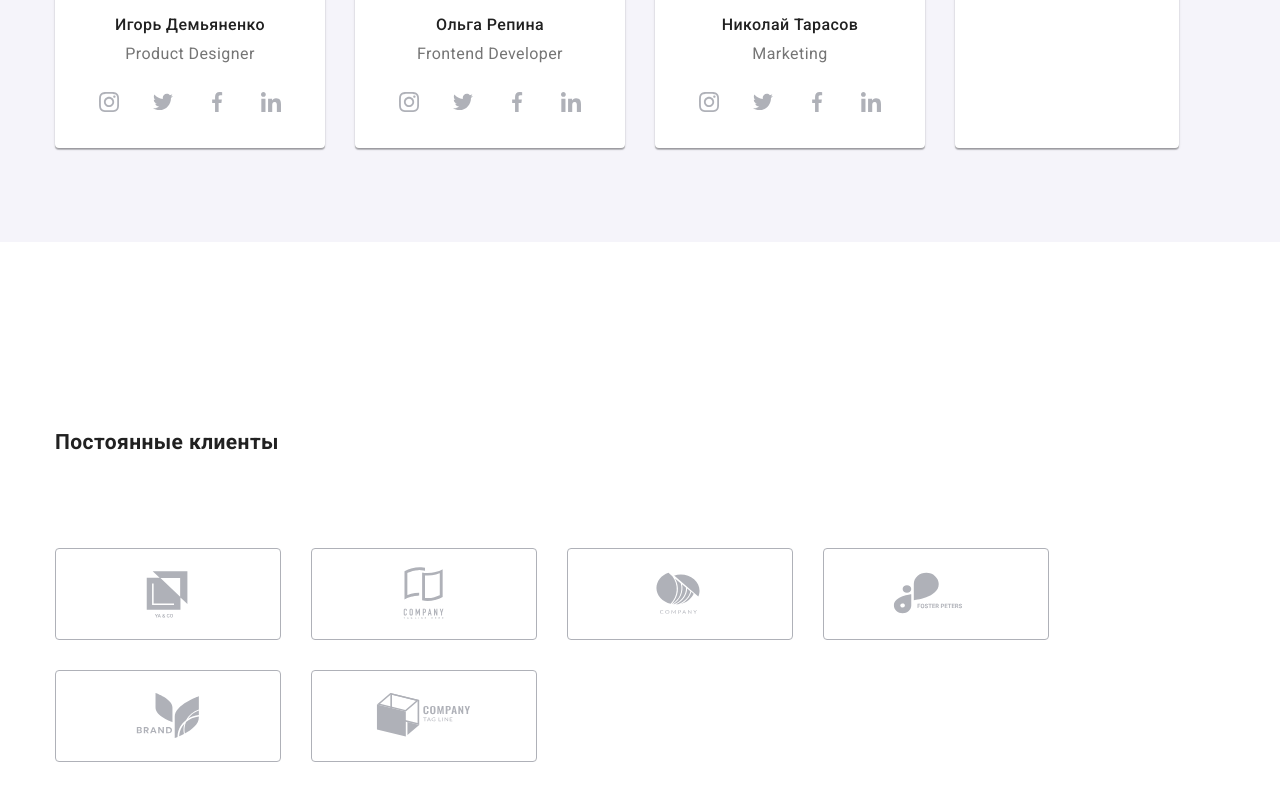
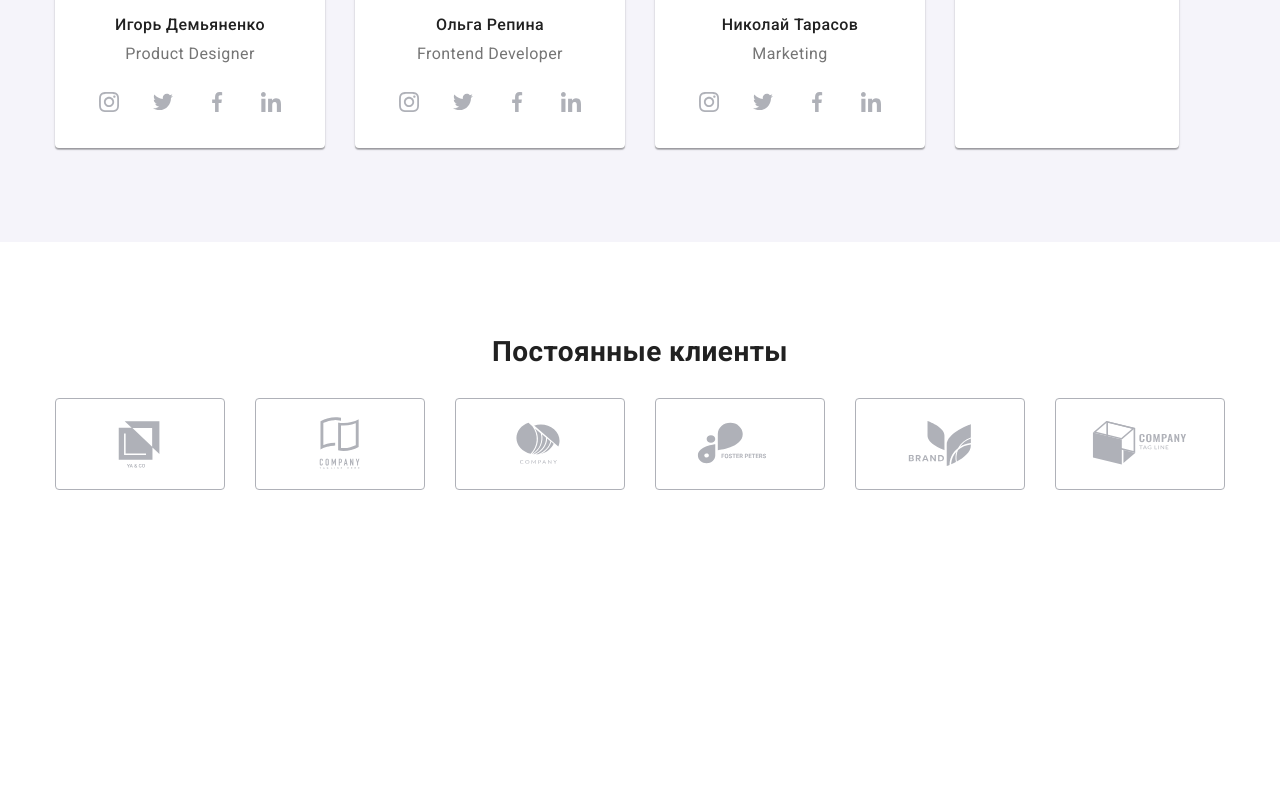
Before and after one commit to FinikBranson/goit-markup-hw-08, a plain HTML site: page index.html in a window 1280 px wide. Shown: the part 1550-2350 px from the top of the page. After the commit the page ends 2134 px from the top, so only its background shows below. Drawn offline with nearby package versions, Linux system fonts and the light colour scheme.

Commit message:
adds clients title

```diff
--- a/sass/components/_clients-card.scss
+++ b/sass/components/_clients-card.scss
@@ -4,16 +4,11 @@
 
         @extend %flex-centered;
 
-        width: 210px;
+        // max-width: 210px;
         height: 92px;
         border: 1px solid var(--icon-color);
         border-radius: 4px;
         transition: border 250ms cubic-bezier(0.4, 0, 0.2, 1);
-
-        @media (min-width:768px) {
-        width: 226px;
-        }
-
 
     }
 
--- a/sass/components/_team-card.scss
+++ b/sass/components/_team-card.scss
@@ -4,6 +4,13 @@
     background: var(--white-dominant-color);
     box-shadow: 0px 1px 3px rgba(0, 0, 0, 0.12), 0px 1px 1px rgba(0, 0, 0, 0.14),
         0px 2px 1px rgba(0, 0, 0, 0.2);
+
+    }
+
+    &__card:not(:last-child) {
+        @media (max-width: 767px) {
+        margin-bottom: 30px;
+        }
 
     }
 
--- a/sass/components/_title.scss
+++ b/sass/components/_title.scss
@@ -25,5 +25,5 @@
 &--little-white {
     font-size: 14px;
     color: var(--white-dominant-color);
-    }
+        }
 }
--- a/sass/layout/_clients.scss
+++ b/sass/layout/_clients.scss
@@ -1,13 +1,28 @@
 .clients {
 
     &__title {
-        // @extend .section-title-mobile;
+     @extend .section-title-mobile;
         text-align: center;
+        margin-bottom: 30px;
+
     }
 
     &__list {
         display: flex;
         flex-wrap: wrap;
-       gap: 30px;
+        gap: 30px;
+    }
+
+    &__item {
+        flex-basis: calc((100% - 30px) / 2);
+
+        @media (min-width: 768px) {
+        flex-basis: calc((100% - 60px) / 3);
+        }
+
+        @media (min-width: 1200px) {
+        flex-basis: calc((100% - 150px) / 6)
+
+        }
     }
 }
--- a/sass/layout/_team.scss
+++ b/sass/layout/_team.scss
@@ -2,8 +2,9 @@
 
     background-color: var(--team-section-background);
 
+
     &__title {
-        @extend .section-title;
+        @extend .section-title-mobile;
         margin-bottom: 30px;
         text-align: center;
     }
```
Also changed, not shown: css/main.css, css/main.min.css, 2 other files.
